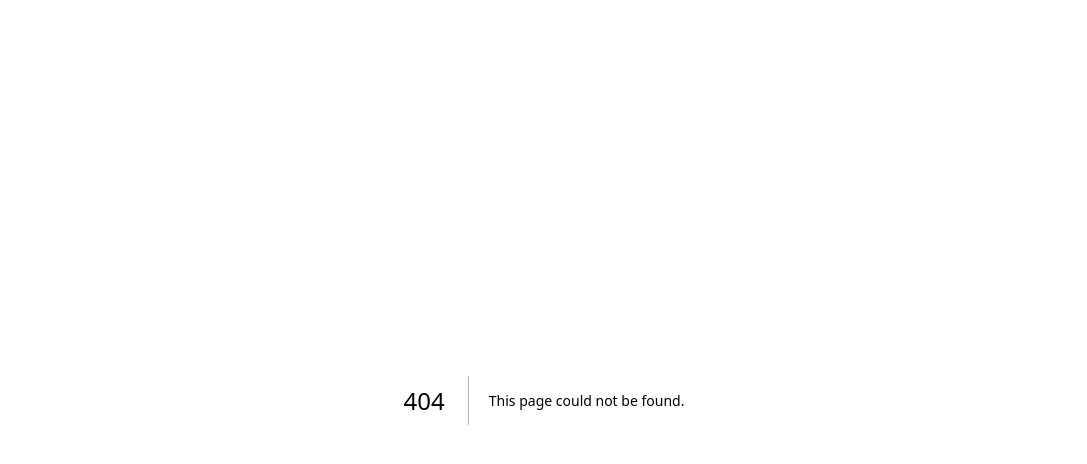
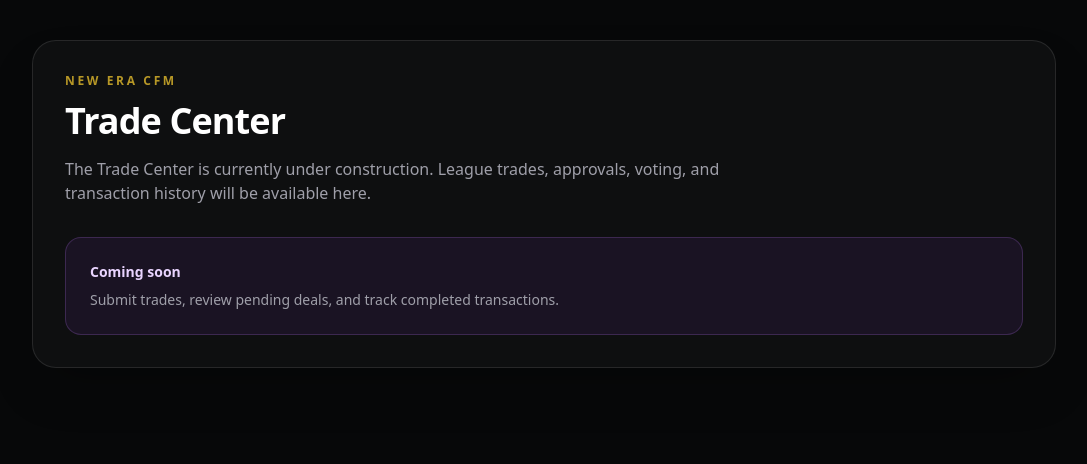
Before and after one commit to ricooooooooooo/new-era-cfm, a Next.js app: page /trade-center in a window 1280 px wide. Before the commit this address had no page. Shown: the top 464 px of the page, without its empty margins (96-1183 px from the left). Built offline with nearby package versions, Linux system fonts and the light colour scheme.

Commit message:
Add trade center placeholder page

```diff
--- /dev/null
+++ b/app/trade-center/page.tsx
@@ -0,0 +1,33 @@
+export default function TradeCenterPage() {
+  return (
+    <main className="min-h-screen bg-[#070809] px-6 py-10 text-white">
+      <div className="mx-auto max-w-5xl">
+        <div className="rounded-3xl border border-white/10 bg-white/[0.03] p-8 shadow-2xl">
+          <p className="text-xs font-black uppercase tracking-[0.22em] text-amber-300/70">
+            New Era CFM
+          </p>
+
+          <h1 className="mt-3 text-4xl font-black tracking-tight">
+            Trade Center
+          </h1>
+
+          <p className="mt-4 max-w-2xl text-zinc-400">
+            The Trade Center is currently under construction. League trades,
+            approvals, voting, and transaction history will be available here.
+          </p>
+
+          <div className="mt-8 rounded-2xl border border-purple-400/20 bg-purple-500/[0.08] p-6">
+            <p className="text-sm font-bold text-purple-200">
+              Coming soon
+            </p>
+
+            <p className="mt-2 text-sm text-zinc-400">
+              Submit trades, review pending deals, and track completed
+              transactions.
+            </p>
+          </div>
+        </div>
+      </div>
+    </main>
+  );
+}
```
